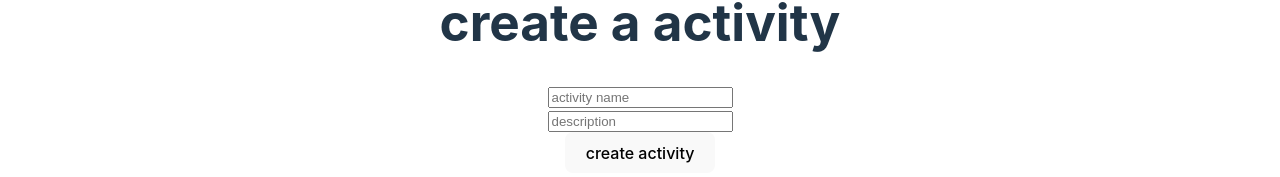
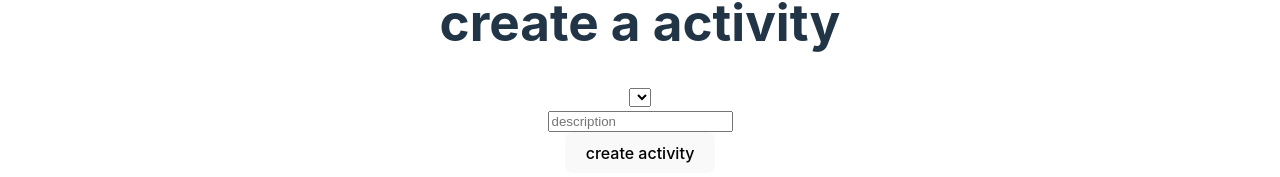
Before and after one commit to deathninja99/fitness, a React (Vite) app in the folder client/: page /createactivity in a window 1280 px wide. Shown: the part 355-532 px from the top of the page. Built offline with nearby package versions, Linux system fonts and the light colour scheme; no server answers.

Commit message:
final commit before due time

```diff
--- a/client/src/routes/createactivity.jsx
+++ b/client/src/routes/createactivity.jsx
@@ -23,15 +23,9 @@ export function CreateActivity() {
         <h1>create a activity</h1>
         <p>{error}</p>
         <form onSubmit={handleSubmit}>
-          <input
-            type="text"
-            name="name"
-            placeholder="activity name"
-            value={name}
-            onChange={(e) => {
-              setname(e.target.value);
-            }}
-          />
+          <select>
+
+          </select>
           <br />
           <input
             type="text"
--- a/client/src/routes/routines.jsx
+++ b/client/src/routes/routines.jsx
@@ -1,6 +1,5 @@
 import { useEffect, useState } from "react";
 import { fetchroutines } from "../api/api";
-import Activities from "./activities";
 import "../App.css";
 import { Link } from "react-router-dom";
 
--- a/client/src/routes/udpateroutine.jsx
+++ b/client/src/routes/udpateroutine.jsx
@@ -11,8 +11,6 @@ export function UpdateRoutine() {
     const [name, setname] = useState("");
     const [goal, setgoal] = useState("");
     const [ispublic, setispublic] = useState(true);
-    const [form, setform] = useState([]);
-
     const [routines, setroutines] = useState([]);
     useEffect(() => {
       async function getroutines() {
```
Also changed, not shown: 1 other file (tests, documents, lock files or other folders).
